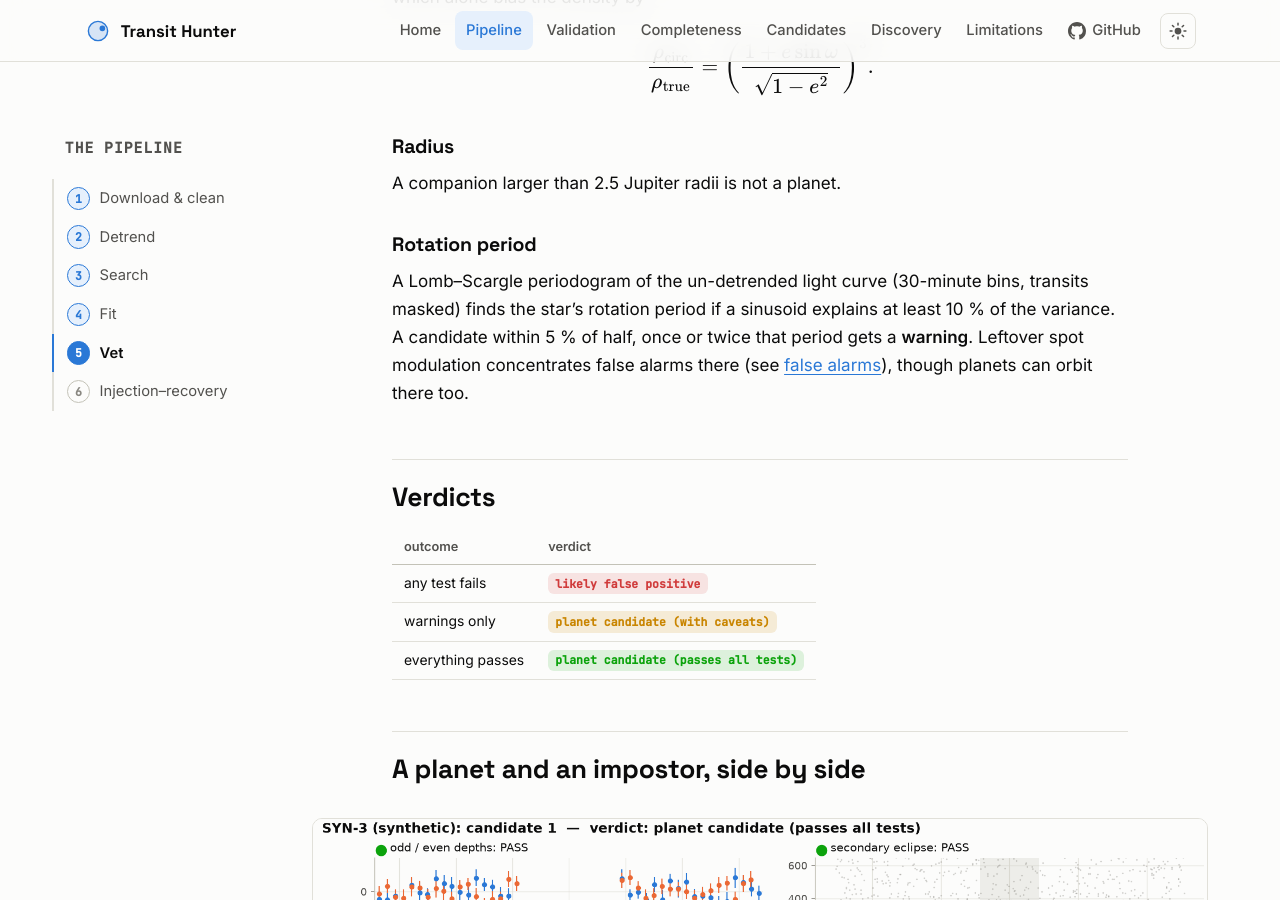
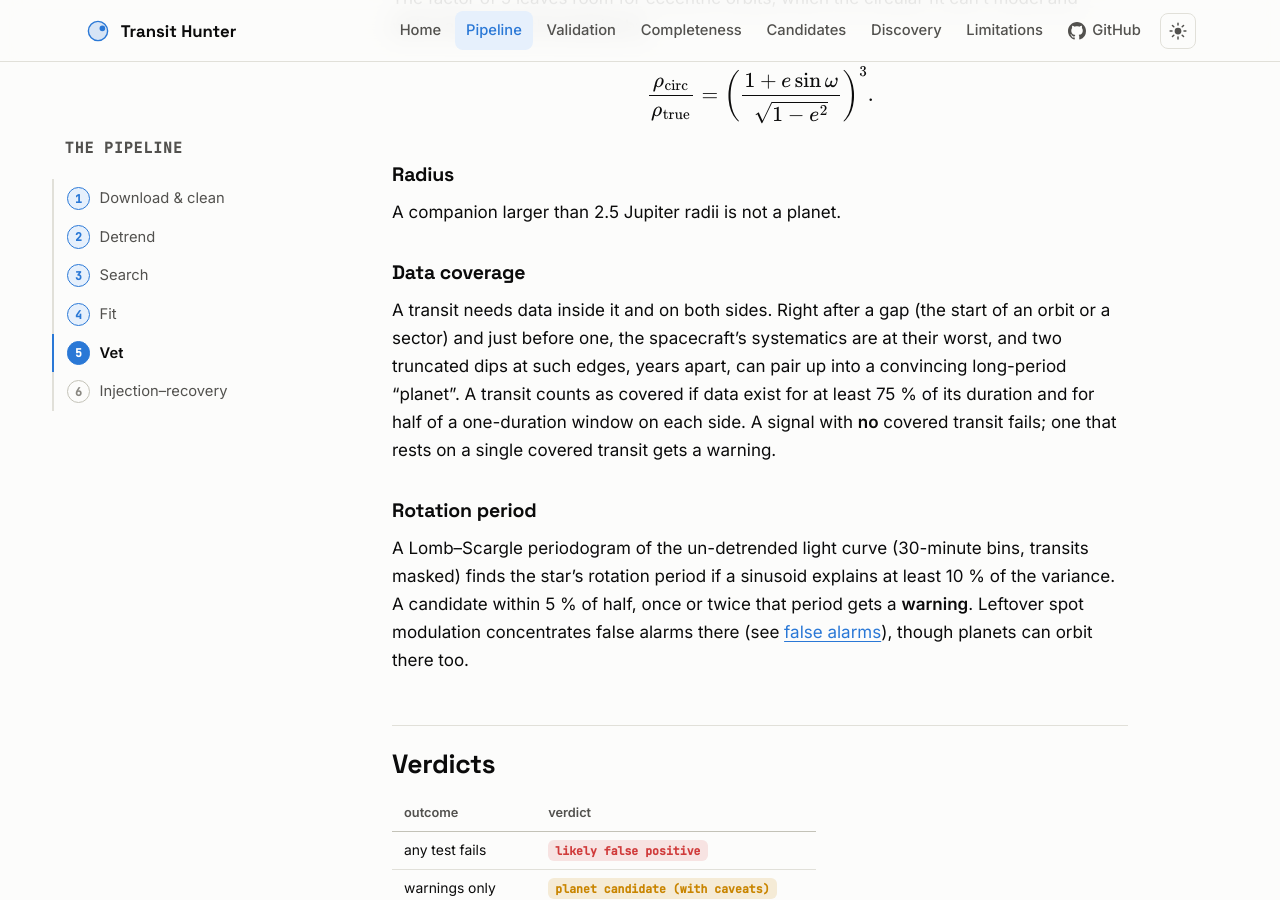
Before and after one commit to Comdex4/tess-transit-hunter, a Jekyll site: the page built from docs/pipeline/vet.md, in a window 1280 px wide and 900 px high, scrolled down 1975 px. Built offline with Jekyll 4.4.1, drawn with Linux system fonts in a browser that asks for light colours; some of the changed text lies outside the part shown.

Commit message:
Site: describe the data-coverage vetting test
The redesigned vetting page listed six tests; the coverage test (signals made
only of events at data-segment edges fail) was added to the pipeline after
the redesign was written.

Co-Authored-By: Claude Opus 5.5 <noreply@anthropic.com>
Claude-Session: https://claude.ai/code/session_01N59A1cE4yYxpQCAW27QWhq

```diff
--- a/docs/_data/steps.yml
+++ b/docs/_data/steps.yml
@@ -22,7 +22,7 @@
   slug: vet
   title: Vet
   module: vet.py
-  blurb: Six tests hunt for the fingerprints of eclipsing binaries and starspots.
+  blurb: Seven tests hunt for the fingerprints of eclipsing binaries, starspots and instrumental artefacts.
 - n: 6
   slug: inject
   title: Injection–recovery
--- a/docs/pipeline/vet.md
+++ b/docs/pipeline/vet.md
@@ -81,6 +81,15 @@ $$
 
 A companion larger than 2.5 Jupiter radii is not a planet.
 
+### Data coverage
+
+A transit needs data inside it and on both sides. Right after a gap (the start of an orbit or
+a sector) and just before one, the spacecraft's systematics are at their worst, and two
+truncated dips at such edges, years apart, can pair up into a convincing long-period
+"planet". A transit counts as covered if data exist for at least 75 % of its duration and for
+half of a one-duration window on each side. A signal with **no** covered transit fails; one
+that rests on a single covered transit gets a warning.
+
 ### Rotation period
 
 A Lomb–Scargle periodogram of the un-detrended light curve (30-minute bins, transits masked)
```
Also changed, not shown: other parts of docs/pipeline/vet.md (+1 -1 lines).
